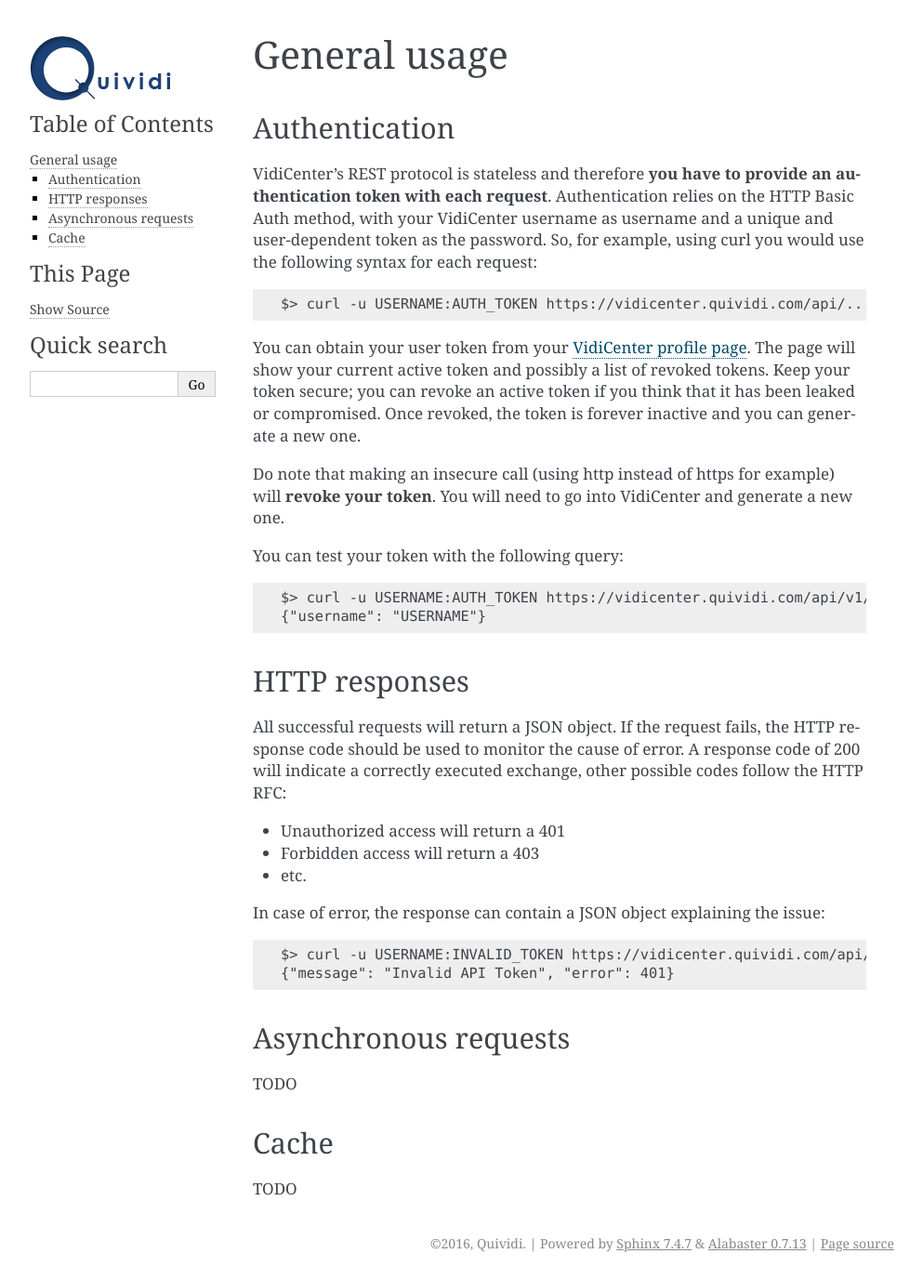
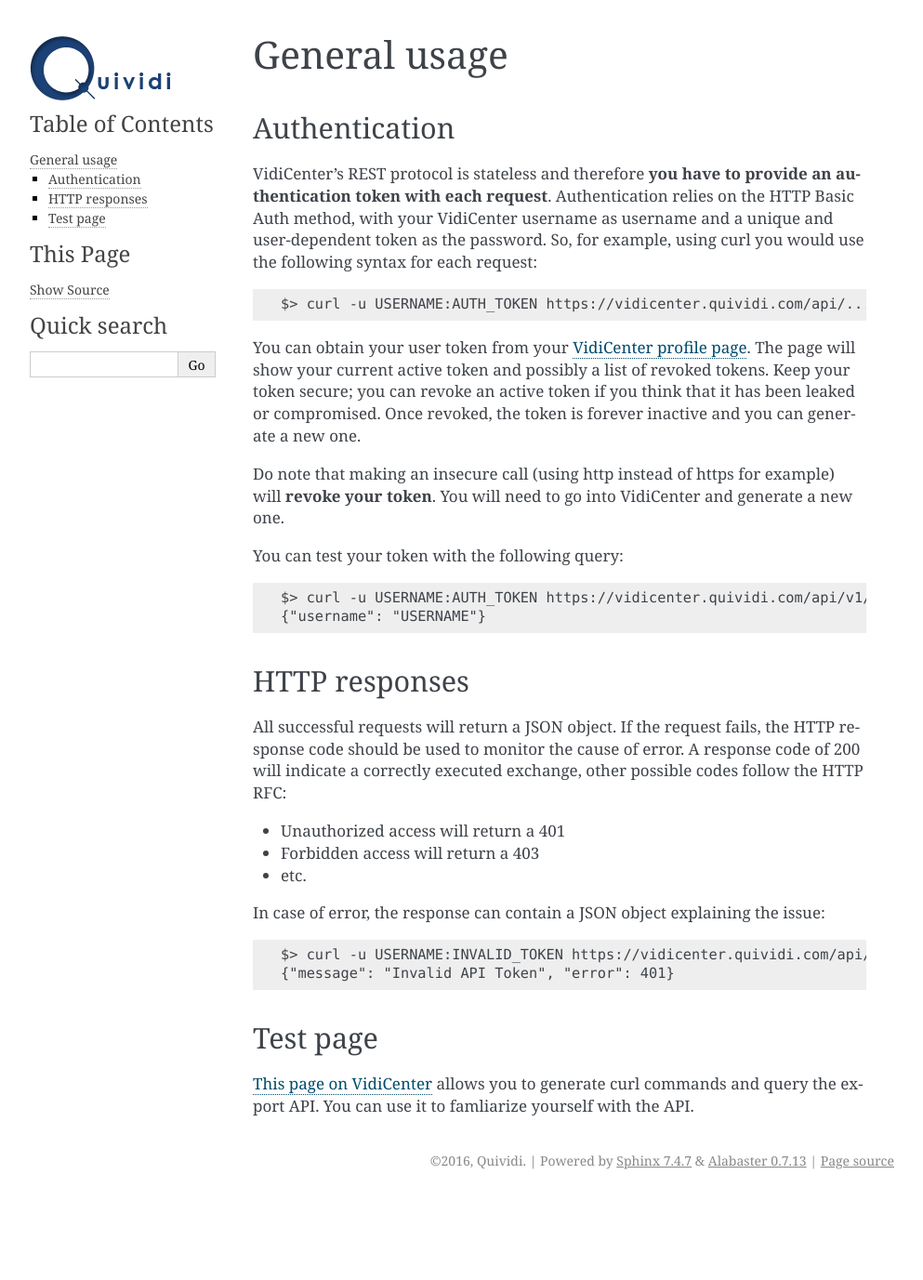
Before and after one commit to quividi/vidicenter-api-documentation, a Sphinx documentation site: the page built from docs/source/general_usage.rst, in a window 1280 px wide. Shown: the whole page at 93% size, without its empty margins (148-1141 px from the left). Built offline with Sphinx 7.4.7, drawn with Linux system fonts in a browser that asks for light colours; after the commit the page ends 1288 px from its top, so only the background shows below that.

Commit message:
Evol [#127911101] Added link to test page

```diff
--- a/docs/source/general_usage.rst
+++ b/docs/source/general_usage.rst
@@ -22,7 +22,6 @@
     {"username": "USERNAME"}
 
 
-
 HTTP responses
 ##############
 
@@ -38,15 +37,7 @@
     {"message": "Invalid API Token", "error": 401}
 
 
+Test page
+#########
 
-Asynchronous requests
-#####################
-
-TODO
-
-
-
-Cache
-#####
-
-TODO
+`This page on VidiCenter <http://vidicenter.quividi.com/api/v1/test/>`_ allows you to generate curl commands and query the export API. You can use it to famliarize yourself with the API.
```
